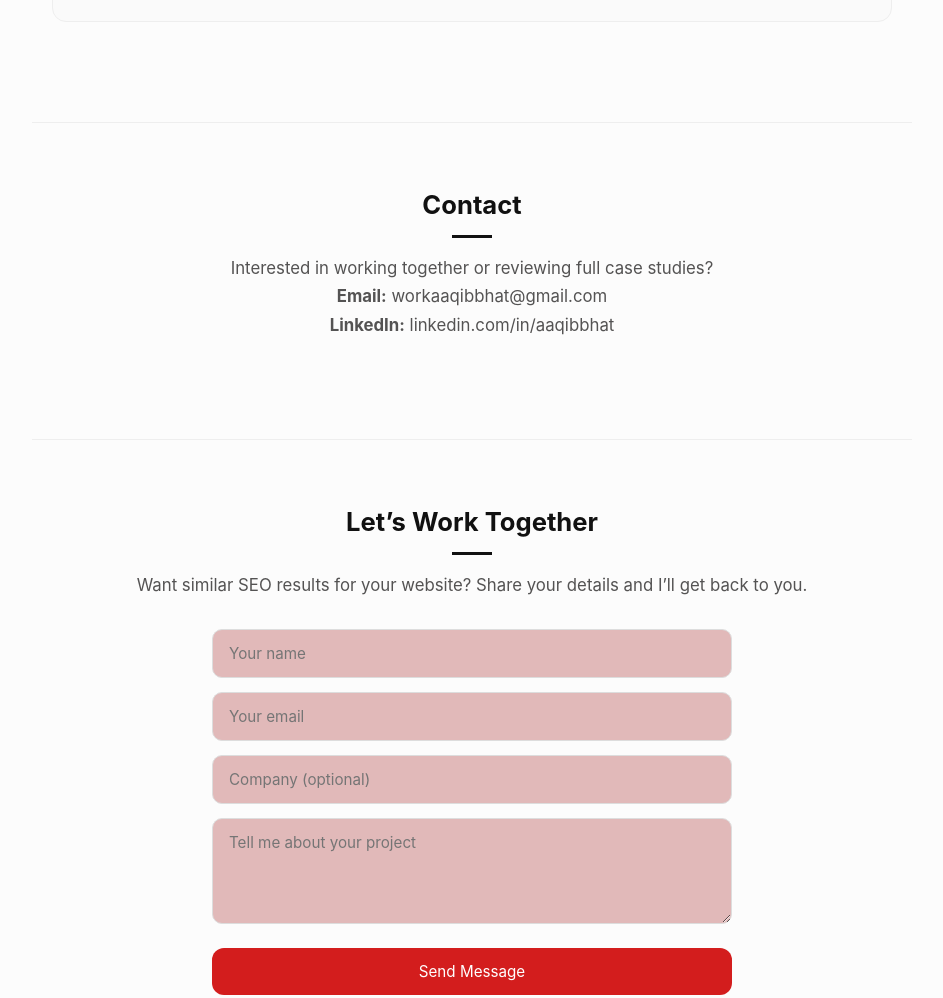
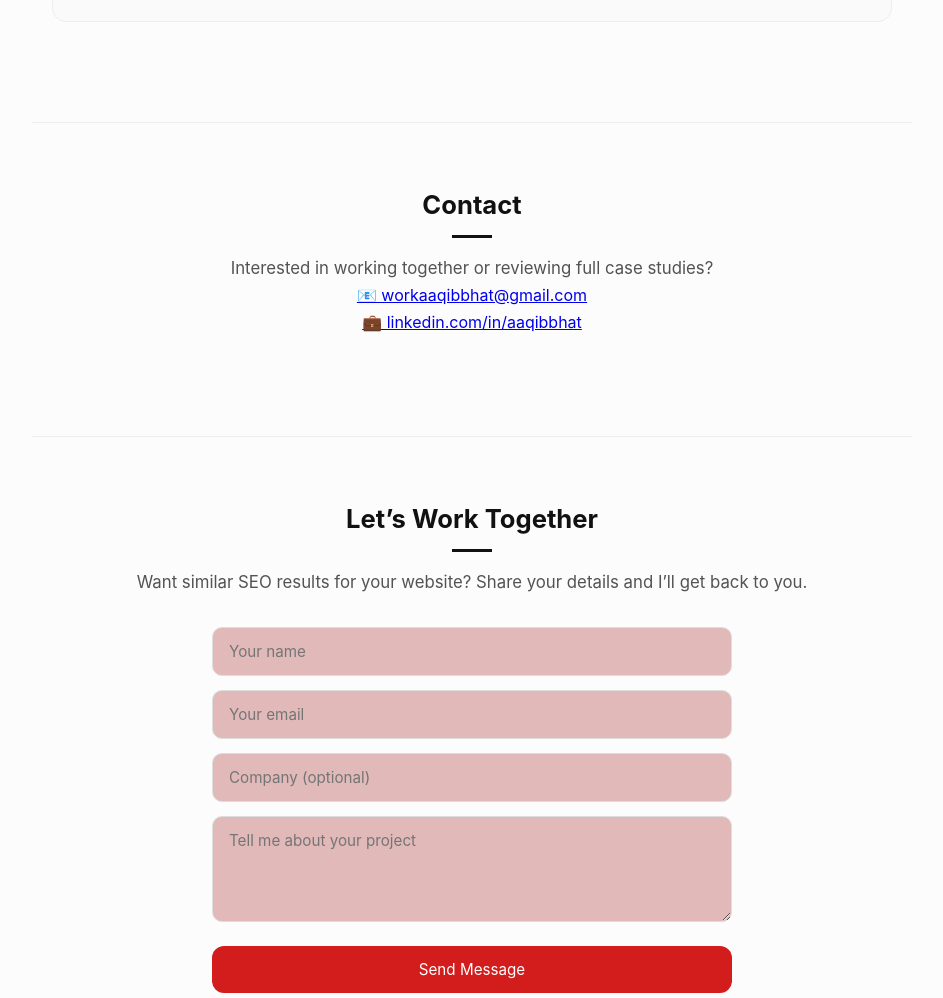
Before and after one commit to aaqqib/aaqib-portfolio, a plain HTML site: page index.html in a window 1280 px wide. Shown: the part 1812-2810 px from the top of the page, without its empty margins (168-1111 px from the left). Drawn offline with Linux system fonts and the light colour scheme.

Commit message:
updated links

```diff
--- a/index.html
+++ b/index.html
@@ -82,16 +82,30 @@
       </div>
     </div>
   </section>
-  <section class="container">
+ <section class="container contact">
   <h2>Contact</h2>
-  <p>
+
+  <p class="contact-text">
     Interested in working together or reviewing full case studies?
-    <br />
-   <a href="mailto:workaaqibbhat@gmail.com"></a><strong>Email:</strong> workaaqibbhat@gmail.com</a>
-    <br />
-    <strong>LinkedIn:</strong> linkedin.com/in/aaqibbhat
   </p>
+
+  <div class="contact-links">
+    <a href="mailto:workaaqibbhat@gmail.com" class="contact-link">
+      📧 workaaqibbhat@gmail.com
+    </a>
+
+    <a
+      href="https://www.linkedin.com/in/aaqibbhat/"
+      target="_blank"
+      rel="noopener"
+      class="contact-link"
+    >
+    <br>
+      💼 linkedin.com/in/aaqibbhat
+    </a>
+  </div>
 </section>
+
 <section class="container">
   <h2>Let’s Work Together</h2>
   <p>
```
